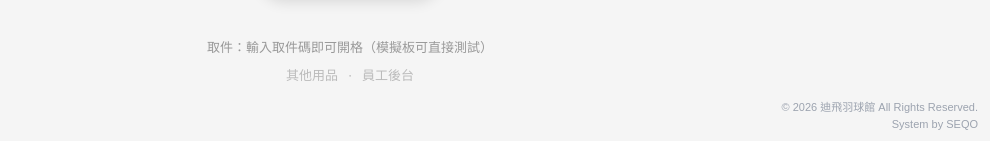
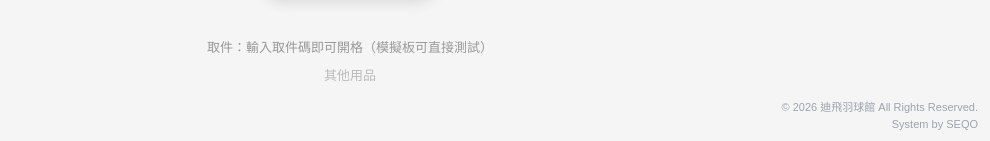
Before and after one commit to HemanJJ/smartlocker, a Next.js app in the folder web/: page / in a window 1280 px wide. Shown: the part 656-797 px from the top of the page, without its empty margins (290-1280 px from the left). Built offline with nearby package versions, Linux system fonts and the light colour scheme.

Commit message:
kiosk 首頁移除「員工後台」入口(客人 kiosk 不該能進後台/密碼管理，避免卡在外部頁面回不去)

```diff
--- a/web/src/app/page.tsx
+++ b/web/src/app/page.tsx
@@ -27,8 +27,6 @@ export default function Home() {
       </p>
       <p style={{ marginTop: 8, color: '#bbb', fontSize: 13 }}>
         <a href="/store" style={{ color: '#bbb', textDecoration: 'none' }}>其他用品</a>
-        <span style={{ margin: '0 10px' }}>·</span>
-        <a href="/admin" style={{ color: '#bbb', textDecoration: 'none' }}>員工後台</a>
       </p>
     </div>
     </KioskShell>
```
